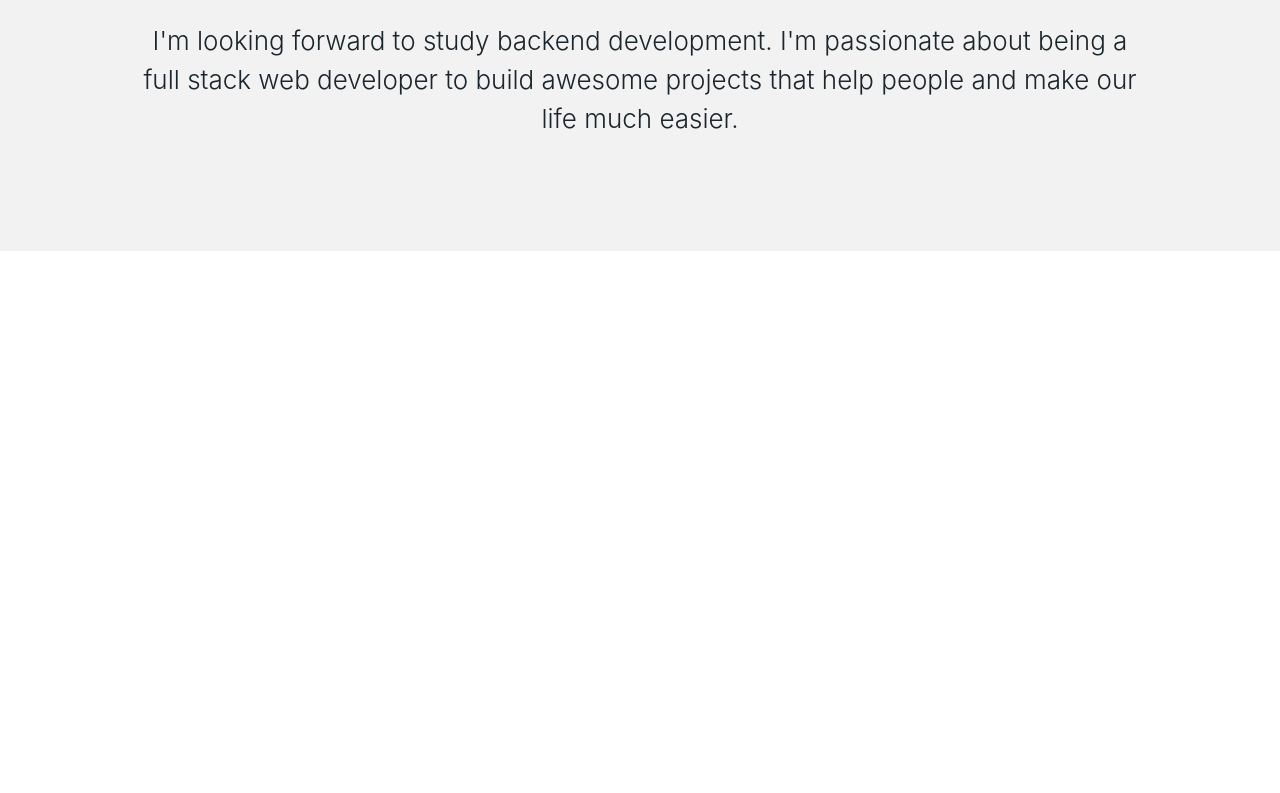
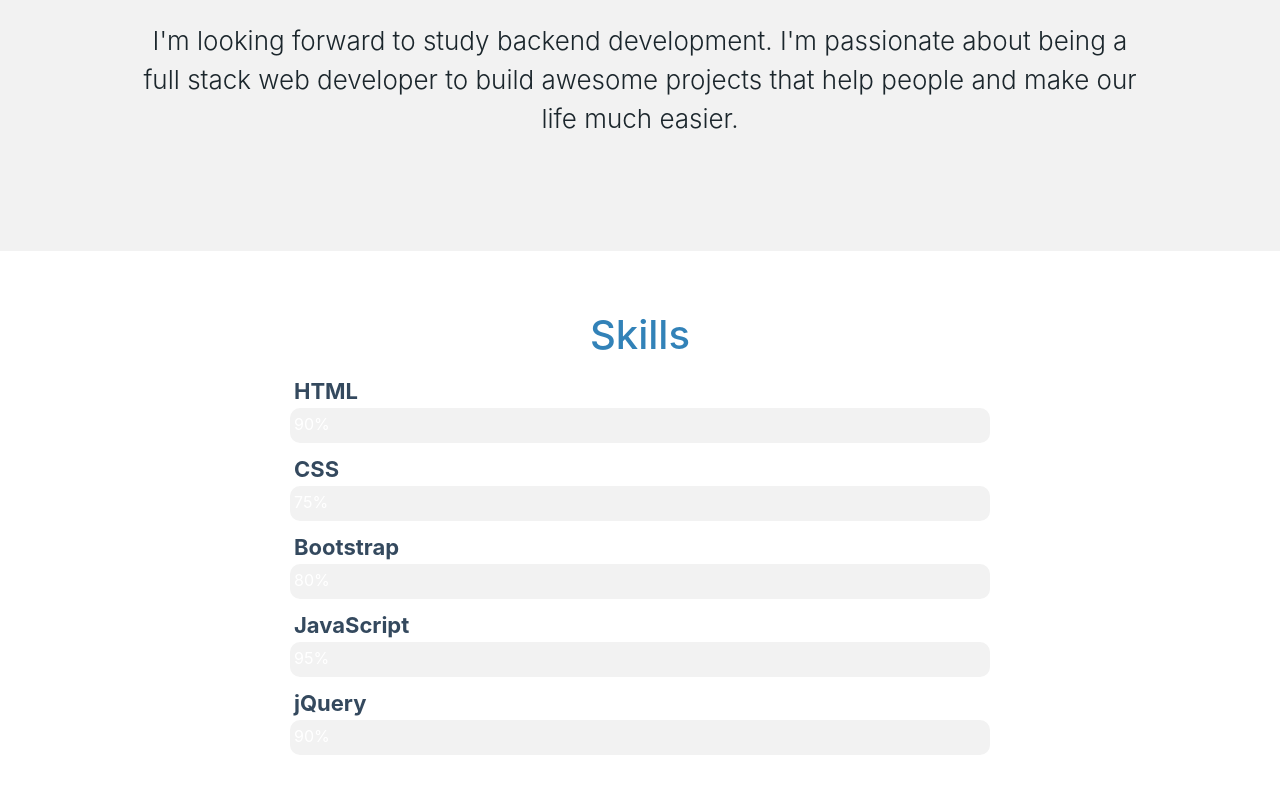
Before and after one commit to maaek/abbasSh, a plain HTML site: page index.html in a window 1280 px wide. Shown: the part 1161-1954 px from the top of the page. Drawn offline with nearby package versions, Linux system fonts and the light colour scheme.

Commit message:
skills section done

```diff
--- a/css/main.css
+++ b/css/main.css
@@ -7,7 +7,6 @@
 }
 
 body {
-	height: 2000px;
 }
 /* Start navbar  */
 .navbar-container {
@@ -119,7 +118,6 @@ body {
 	background-color: #f2f2f2;
 	padding-top: 97.5px;
 	padding-bottom: 97.5px;
-	vertical-align: middle;
 }
 .about h1 {
 	color: var(--main-color);
@@ -138,6 +136,75 @@ body {
 /* End about */
 /* Start skills */
 .skills {
-	height: 800px;
+	padding-top: 60px;
+	padding-bottom: 60px;
 }
+
+.skills h1 {
+	color: var(--main-color);
+}
+
+.skill {
+	display: inline-block;
+}
+
+.skill .skill-name {
+	font-size: 22px;
+	font-weight: 700;
+	line-height: 1.5;
+	color: #34495e;
+}
+
+.skills .skill .skill-container {
+	background-color: #f2f2f2;
+	width: 700px;
+	height: 35px;
+	border-radius: 10px;
+	position: relative;
+	overflow: hidden;
+}
+
+@media screen and (max-width: 767px) {
+	.skills .skill .skill-container {
+		width: 510px;
+	}
+}
+
+@media screen and (max-width: 557px) {
+	.skills .skill .skill-container {
+		width: 320px;
+	}
+}
+
+.skill .skill-container .persentege {
+	z-index: 4;
+	position: absolute;
+	top: 4px;
+	left: 4px;
+	color: #fff;
+}
+.skill .skill-container .fill-in {
+	position: absolute;
+	top: 0;
+	left: 0;
+	width: 0;
+	height: 100%;
+	z-index: 3;
+}
+.skill:nth-child(2) .skill-container .fill-in {
+	background-color: #16a085;
+}
+.skill:nth-child(3) .skill-container .fill-in {
+	background-color: #d35400;
+}
+.skill:nth-child(4) .skill-container .fill-in {
+	background-color: #2c3e50;
+}
+.skill:nth-child(5) .skill-container .fill-in {
+	background-color: #2980b9;
+}
+.skill:nth-child(6) .skill-container .fill-in {
+	background-color: #f39c12;
+}
+
 /* End skills */
--- a/index.html
+++ b/index.html
@@ -78,8 +78,43 @@
       <!-- End about -->
 
       <!-- Start skills -->
-        <div id="skills" class="section skills">
-
+        <div id="skills" class="section skills text-center col-12 mx-auto">
+            <h1 class="pb-1">Skills</h1>
+            <div class="skill skill-1 text-left  mx-auto justify-content-start py-1">
+                <span class="skill-name px-1">HTML</span>
+                <div class="skill-container">
+                    <span class="persentege">90%</span>
+                    <span class="fill-in"></span>
+                </div>
+            </div>
+            <div class="skill skill-2 text-left  mx-auto justify-content-start py-1">
+                <span class="skill-name px-1">CSS</span>
+                <div class="skill-container">
+                    <span class="persentege">75%</span>
+                    <span class="fill-in"></span>
+                </div>
+            </div>
+            <div class="skill skill-3 text-left  mx-auto justify-content-start py-1">
+                <span class="skill-name px-1">Bootstrap</span>
+                <div class="skill-container">
+                    <span class="persentege">80%</span>
+                    <span class="fill-in"></span>
+                </div>
+            </div>
+            <div class="skill skill-4 text-left   mx-auto justify-content-start py-1">
+                <span class="skill-name px-1">JavaScript</span>
+                <div class="skill-container">
+                    <span class=" persentege">95%</span>
+                    <span class="fill-in"></span>
+                 </div>
+            </div>
+            <div class="skill skill-5 text-left mx-auto justify-content-start py-1">
+                <span class="skill-name px-1">jQuery</span>
+                <div class="skill-container">
+                    <span class=" persentege">90%</span>
+                    <span class="fill-in"></span>
+                </div>
+            </div>
         </div>
       <!-- End skills -->
     <!-- jQuery js -->
--- a/js/app.js
+++ b/js/app.js
@@ -161,3 +161,22 @@ $(document).ready(function() {
 		$('.header').css('backgroundImage', `url(css/imgs/header-${randomNum}.jpg)`);
 	}, 10000);
 });
+
+//animate skills on scroll
+$(window).scroll(function() {
+	$('.section').each(function() {
+		if ($(window).scrollTop() > $(this).offset().top - $('.navbar-container').height() - 1) {
+			let sectionId = $(this).attr('id');
+			if (sectionId == 'skills') {
+				$('.skill').each(function(index, element) {
+					$(element).find('.fill-in').animate(
+						{
+							width: $(element).find('.persentege').text()
+						},
+						1000
+					);
+				});
+			}
+		}
+	});
+});
```
